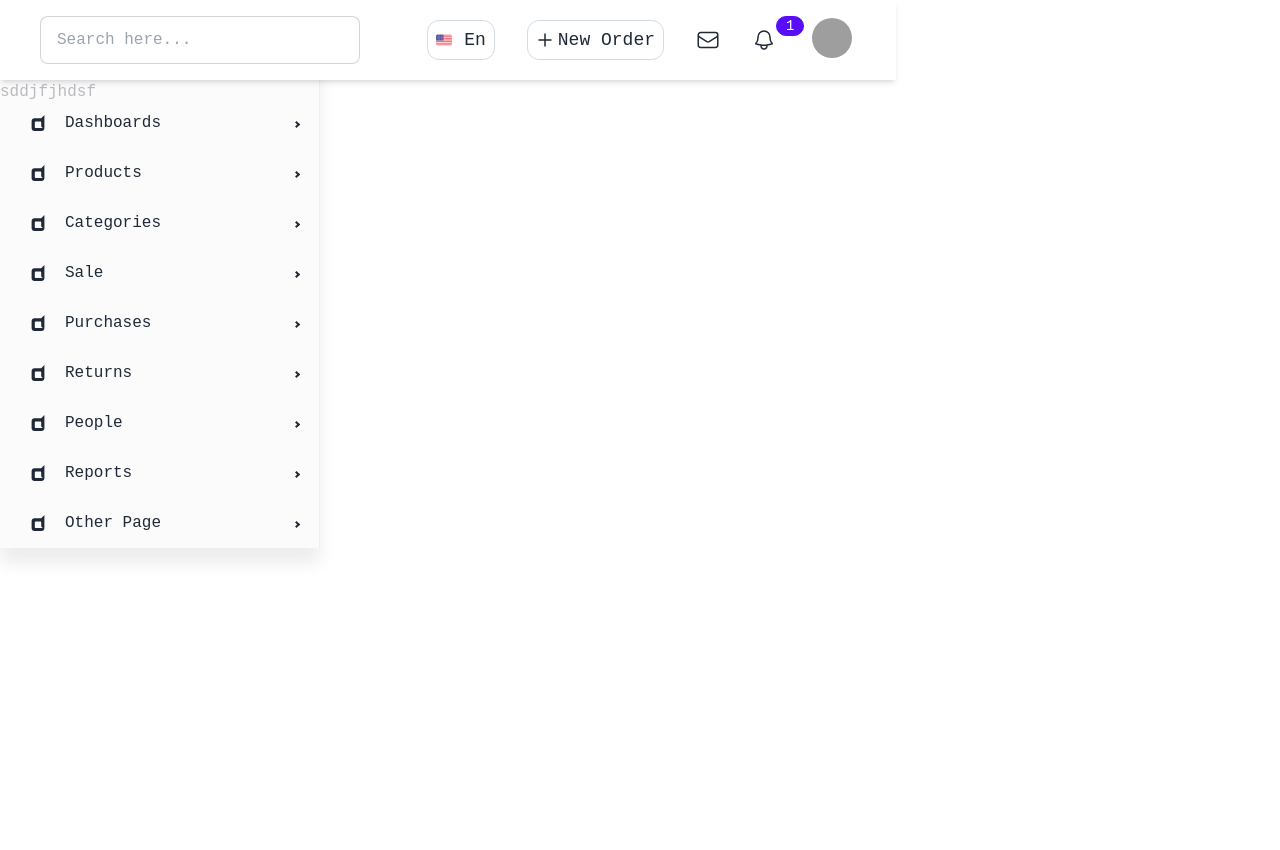
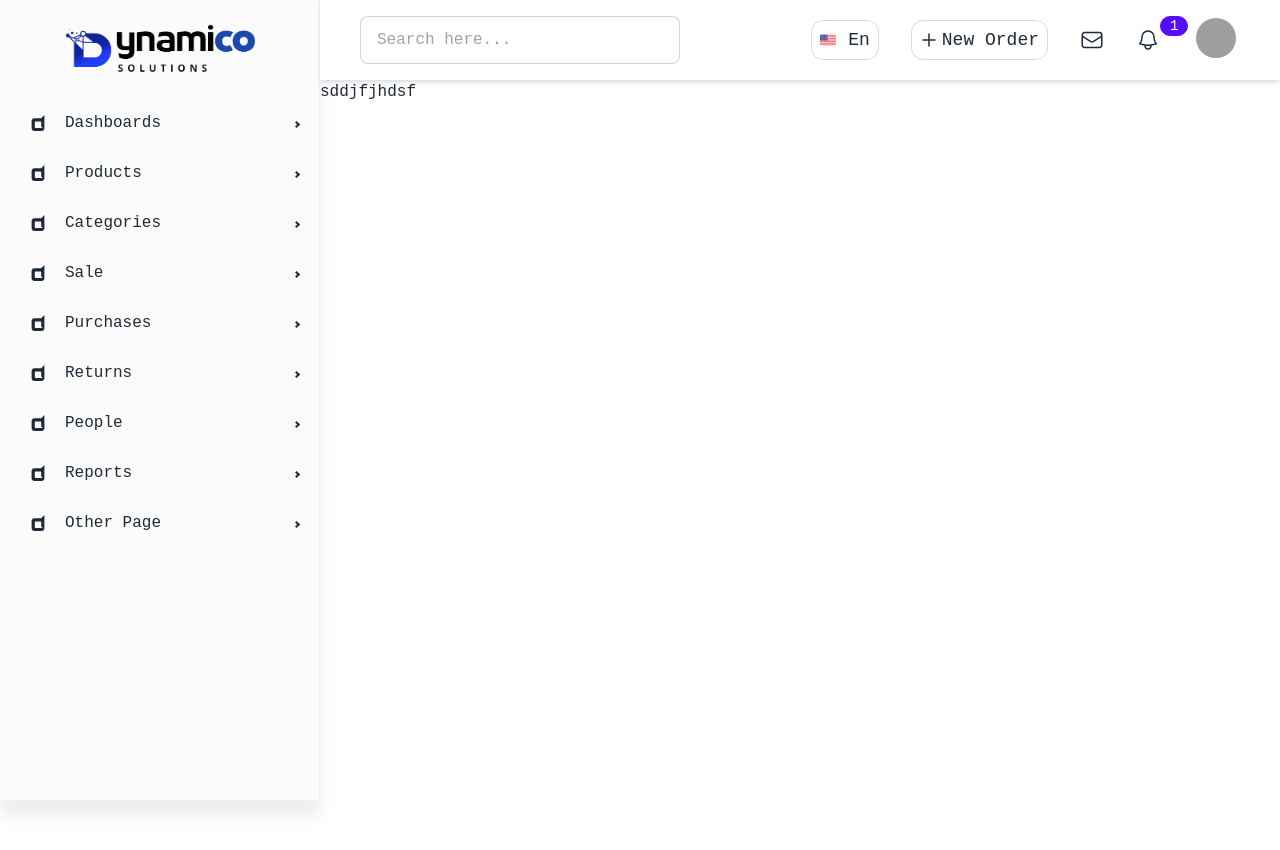
Before and after one commit to mynulislam2/posDyna, a React (Create React App) app: page / in a window 1280 px wide. Shown: the top 850 px of the page. Built offline with nearby package versions, Linux system fonts and the light colour scheme; grey boxes are pictures that could not be loaded.

Commit message:
sidebar with merging issue solved

```diff
--- a/src/MainDashBoard/MainDashBoard.js
+++ b/src/MainDashBoard/MainDashBoard.js
@@ -6,7 +6,7 @@ import Header from '../Component/Header/Headers';
 import brandlogo from '../assets/images/brandLogo.png'
 import { FaDashcube, FaCartPlus, FaListAlt, FaChartPie } from "react-icons/fa";
 
-
+import './MainDash.css'
 
 
 
@@ -17,9 +17,14 @@ const MainDashBoard = () => {
   return (
     <ProSidebarProvider >
 
-      <div style={{ display: 'flex', justifyContent: "space-between", height: '100%', width:"100%" }}>
+      <div style={{ display: 'flex', justifyContent: "space-between", height: '100%', width: "100%" }}>
 
-        <Sidebar style={{ boxShadow: "0px 16px 15px 0px rgb(0 0 0 / 7%)", position: "fixed", overflow: "hidden", width: "25%" }}>
+        <Sidebar style={{ boxShadow: "rgb(0 0 0 / 7%) 0px 16px 15px 0px",
+        overflow: "hidden !important",
+        height: "100vh",
+        position: "sticky",
+        width: "25%",
+    top: 0 }}>
         <div className='d-flex align-items-center justify-content-center '>
           <img width="200px" src={brandlogo} className="py-4 img-fluid mx-auto" alt="" />
         </div>
@@ -67,7 +72,7 @@ const MainDashBoard = () => {
           </SubMenu>
         </Menu>
       </Sidebar>
-        <main style={{ width: "70%" }}>
+      <main style={{ width: "75%" }}>
         <Header />
         <div style={{ height: "120vh" }}>
 
@@ -76,7 +81,7 @@ const MainDashBoard = () => {
       </main>
 
     </div>
-    </ProSidebarProvider>
+    </ProSidebarProvider >
   );
 };
 
```
Lines whose indentation alone changed are shown as unchanged.
